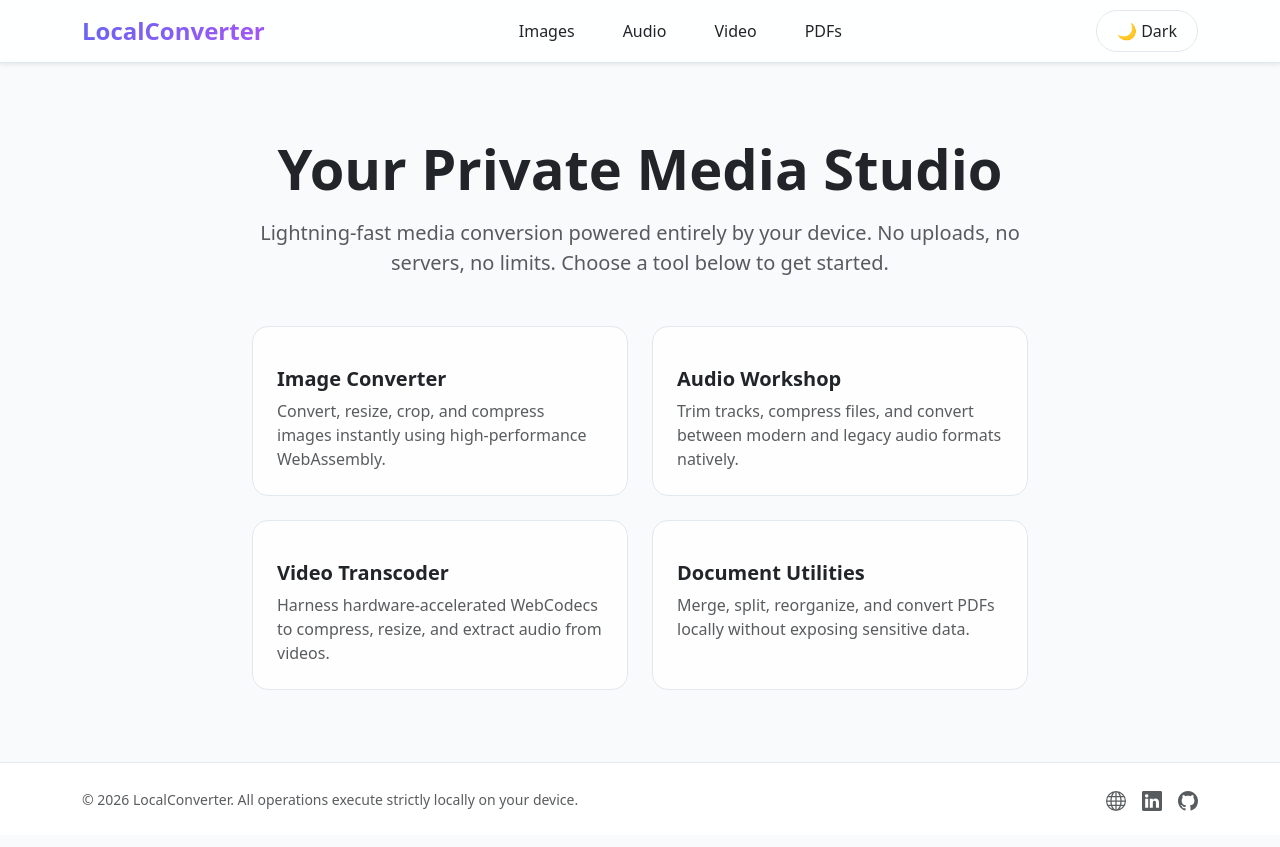
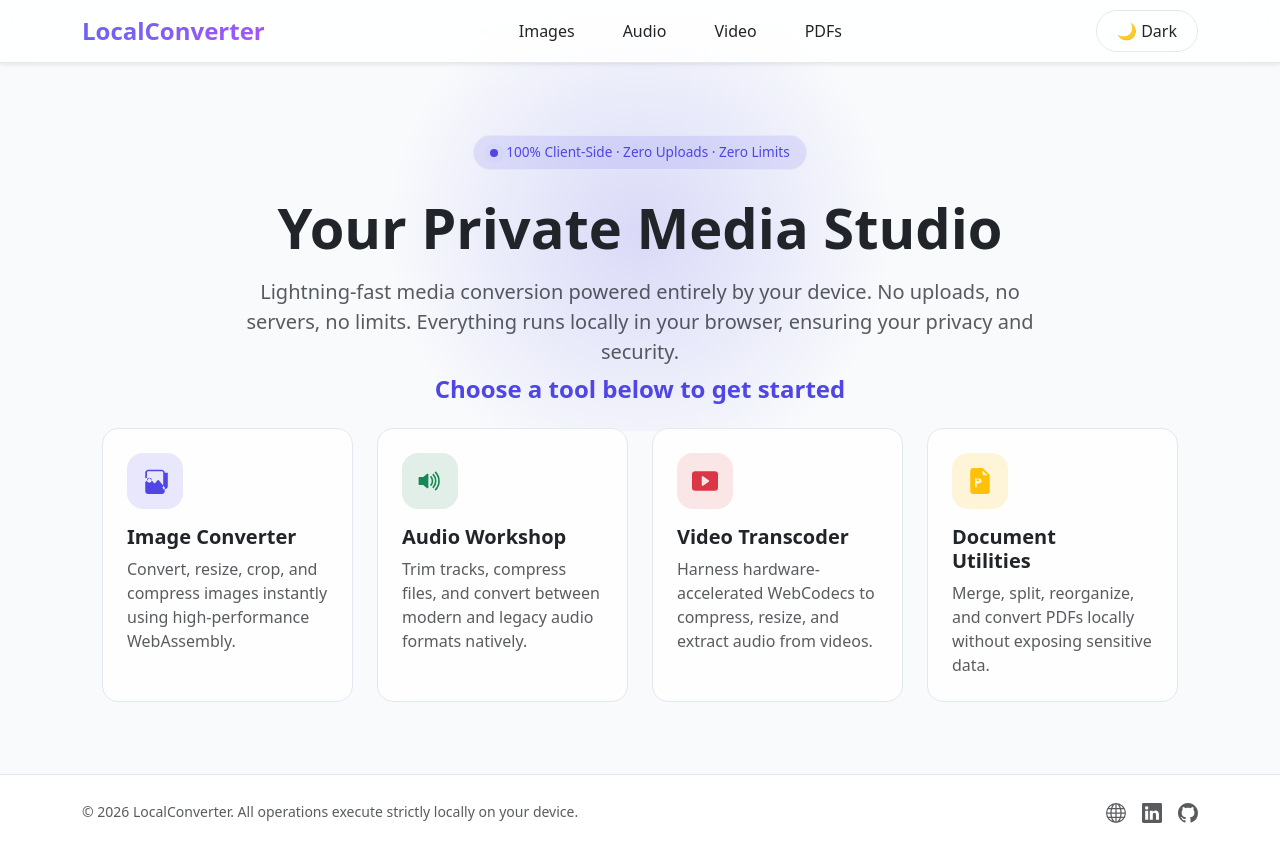
Before and after one commit to FadyTawadrous/ZeroCloud-Studio, an Angular app: page / in a window 1280 px wide. Built offline with nearby package versions, Linux system fonts and the light colour scheme.

Commit message:
Enhance the design

```diff
--- a/src/app/app.css
+++ b/src/app/app.css
@@ -4,8 +4,6 @@
     backdrop-filter: blur(12px);
     -webkit-backdrop-filter: blur(12px); /* For Safari support */
     border-bottom: 1px solid var(--bs-border-color);
-    position: sticky;
-    top: 0;
     z-index: 1030;
 }
 
--- a/src/app/app.ts
+++ b/src/app/app.ts
@@ -14,6 +14,7 @@ export class App implements OnInit {
   private platformId = inject(PLATFORM_ID);
   isDarkMode = false;
   isNavCollapsed = true;
+  protected readonly currentYear = new Date().getFullYear();
 
   ngOnInit() {
     if (isPlatformBrowser(this.platformId)) {
--- a/src/app/features/home.component/home.component.css
+++ b/src/app/features/home.component/home.component.css
@@ -2,19 +2,151 @@
     max-width: 800px;
 }
 
+.max-w-grid {
+    max-width: 1100px;
+}
+
+.cursor-pointer {
+    cursor: pointer;
+}
+
+/* Trust badge above the hero */
+.trust-badge {
+    font-size: 0.85rem;
+    font-weight: 500;
+    padding: 0.4rem 1rem;
+    border-radius: 50rem;
+    background-color: var(--hover-bg);
+    color: var(--accent-color);
+    border: 1px solid var(--bs-border-color);
+}
+
+.pulse-dot {
+    width: 8px;
+    height: 8px;
+    border-radius: 50%;
+    background-color: var(--accent-color);
+    box-shadow: 0 0 0 0 rgba(var(--bs-primary-rgb), 0.6);
+    animation: pulse 2s infinite;
+}
+
+@keyframes pulse {
+    0% {
+        box-shadow: 0 0 0 0 rgba(var(--bs-primary-rgb), 0.5);
+    }
+
+    70% {
+        box-shadow: 0 0 0 6px rgba(var(--bs-primary-rgb), 0);
+    }
+
+    100% {
+        box-shadow: 0 0 0 0 rgba(var(--bs-primary-rgb), 0);
+    }
+}
+
+/* Ambient background glow behind the hero, purely decorative */
+.hero-glow {
+    position: relative;
+    isolation: isolate;
+}
+
+.hero-glow::before {
+    content: "";
+    position: absolute;
+    top: -80px;
+    left: 50%;
+    translate: -50% 0;
+    width: 600px;
+    height: 400px;
+    background: radial-gradient(circle, rgba(var(--bs-primary-rgb), 0.18) 0%, rgba(var(--bs-primary-rgb), 0) 70%);
+    z-index: -1;
+    pointer-events: none;
+}
+
+/* Icon badges: tinted circular backgrounds instead of flat icon color */
+.icon-badge {
+    width: 56px;
+    height: 56px;
+    border-radius: 1rem;
+    display: inline-flex;
+    align-items: center;
+    justify-content: center;
+}
+
+.icon-badge-primary {
+    background-color: rgba(var(--bs-primary-rgb), 0.12);
+    color: var(--bs-primary);
+}
+
+.icon-badge-success {
+    background-color: rgba(var(--bs-success-rgb), 0.12);
+    color: var(--bs-success);
+}
+
+.icon-badge-danger {
+    background-color: rgba(var(--bs-danger-rgb), 0.12);
+    color: var(--bs-danger);
+}
+
+.icon-badge-warning {
+    background-color: rgba(var(--bs-warning-rgb), 0.15);
+    color: var(--bs-warning);
+}
+
+/* Cards */
 .modern-card {
     background-color: var(--nav-bg);
     border: 1px solid var(--bs-border-color);
     border-radius: 1rem;
-    transition: all 0.3s ease;
+    transition: transform 0.25s ease, box-shadow 0.25s ease, border-color 0.25s ease;
+    color: inherit;
 }
 
-.modern-card:hover {
+.modern-card:hover,
+.modern-card:focus-visible {
     transform: translateY(-5px);
     box-shadow: 0 10px 20px rgba(0, 0, 0, 0.05);
     border-color: var(--accent-color);
 }
 
-[data-bs-theme="dark"] .modern-card:hover {
+.modern-card:focus-visible {
+    outline: 2px solid var(--accent-color);
+    outline-offset: 3px;
+}
+
+[data-bs-theme="dark"] .modern-card:hover,
+[data-bs-theme="dark"] .modern-card:focus-visible {
     box-shadow: 0 10px 20px rgba(0, 0, 0, 0.3);
 }
+
+/* Arrow affordance: hidden until hover/focus, slides in from the left */
+.card-arrow {
+    opacity: 0;
+    transform: translateX(-4px);
+    transition: opacity 0.2s ease, transform 0.2s ease;
+    color: var(--accent-color);
+    flex-shrink: 0;
+}
+
+.modern-card:hover .card-arrow,
+.modern-card:focus-visible .card-arrow {
+    opacity: 1;
+    transform: translateX(0);
+}
+
+/* Respect reduced-motion preferences */
+@media (prefers-reduced-motion: reduce) {
+
+    .modern-card,
+    .card-arrow,
+    .pulse-dot {
+        transition: none;
+        animation: none;
+    }
+}
+
+h3 {
+    font-size: 1.5rem;
+    font-weight: 600;
+    color: var(--accent-color);
+}
--- a/src/app/features/home.component/home.component.html
+++ b/src/app/features/home.component/home.component.html
@@ -1,25 +1,42 @@
-<div class="py-4 text-center">
+<div class="py-4 text-center hero-glow">
+    <!-- Trust Badge -->
+    <div class="trust-badge d-inline-flex align-items-center gap-2 mb-4">
+        <span class="pulse-dot"></span>
+        100% Client-Side &middot; Zero Uploads &middot; Zero Limits
+    </div>
+
     <!-- Hero Section -->
     <h1 class="display-4 fw-bold mb-3 text-gradient">Your Private Media Studio</h1>
-    <p class="lead text-muted mb-5 max-w-custom mx-auto">
+    <p class="lead text-muted mb-2 max-w-custom mx-auto">
         Lightning-fast media conversion powered entirely by your device. No uploads, no servers, no limits.
-        Choose a tool below to get started.
+        Everything runs locally in your browser, ensuring your privacy and security.
     </p>
+    <h3 class="fw-bold mb-4 text-gradient">Choose a tool below to get started</h3>
 
     <!-- Navigation Cards Grid -->
-    <div class="row row-cols-1 row-cols-md-2 g-4 max-w-custom mx-auto text-start">
+    <section aria-label="Conversion tools"
+        class="row row-cols-1 row-cols-md-2 row-cols-xl-4 g-4 max-w-grid mx-auto text-start">
 
         <!-- Image Tool Card -->
-        <!-- Image Tool Card -->
         <div class="col">
-            <!-- Changed to <a> tag and added text-decoration-none -->
             <a class="card h-100 modern-card text-decoration-none" routerLink="/images">
-                <div class="card-body p-4 text-body"> <!-- Added text-body to keep text color normal -->
-                    <div class="icon-wrapper mb-3 text-primary">
-                        <!-- SVG omitted for brevity -->
+                <div class="card-body p-4">
+                    <div class="icon-badge icon-badge-primary mb-3">
+                        <svg xmlns="http://www.w3.org/2000/svg" width="26" height="26" fill="currentColor"
+                            viewBox="0 0 16 16" aria-hidden="true">
+                            <path
+                                d="M4.502 9a1.5 1.5 0 1 0 0-3 1.5 1.5 0 0 0 0 3M14 14.125a1.875 1.875 0 0 1-1.875 1.875H3.875A1.875 1.875 0 0 1 2 14.125V8.625c.429-.204.814-.523 1.125-.92l.983-1.253a.5.5 0 0 1 .803-.021l2.454 2.872a.5.5 0 0 0 .762-.008l1.458-1.748a.5.5 0 0 1 .773 0l3.642 4.38v2.198ZM14 2.875c0-1.036-.84-1.875-1.875-1.875H3.875C2.84 1 2 1.84 2 2.875v3.475a4.2 4.2 0 0 1 1.05-.333v-3.14a.875.875 0 0 1 .875-.875h8.25a.875.875 0 0 1 .875.875v8.25a.875.875 0 0 1-.875.875H12.9v1h1.1a1.875 1.875 0 0 0 1.875-1.875V2.875Z" />
+                        </svg>
                     </div>
-                    <h5 class="card-title fw-bold">Image Converter</h5>
-                    <p class="card-text text-muted">Convert, resize, crop, and compress images instantly using
+                    <h5 class="card-title fw-bold d-flex align-items-center justify-content-between">
+                        Image Converter
+                        <svg class="card-arrow" xmlns="http://www.w3.org/2000/svg" width="18" height="18"
+                            fill="currentColor" viewBox="0 0 16 16" aria-hidden="true">
+                            <path fill-rule="evenodd"
+                                d="M4.646 1.646a.5.5 0 0 1 .708 0l6 6a.5.5 0 0 1 0 .708l-6 6a.5.5 0 0 1-.708-.708L10.293 8 4.646 2.354a.5.5 0 0 1 0-.708z" />
+                        </svg>
+                    </h5>
+                    <p class="card-text text-muted mb-0">Convert, resize, crop, and compress images instantly using
                         high-performance WebAssembly.</p>
                 </div>
             </a>
@@ -28,12 +45,28 @@
         <!-- Audio Tool Card -->
         <div class="col">
             <a class="card h-100 modern-card text-decoration-none" routerLink="/audio">
-                <div class="card-body p-4 text-body">
-                    <div class="icon-wrapper mb-3 text-success">
-                        <!-- SVG omitted for brevity -->
+                <div class="card-body p-4">
+                    <div class="icon-badge icon-badge-success mb-3">
+                        <svg xmlns="http://www.w3.org/2000/svg" width="26" height="26" fill="currentColor"
+                            viewBox="0 0 16 16" aria-hidden="true">
+                            <path
+                                d="M11.536 14.01A8.47 8.47 0 0 0 14.026 8a8.47 8.47 0 0 0-2.49-6.01l-.708.707A7.48 7.48 0 0 1 13.025 8c0 2.071-.84 3.946-2.197 5.303l.708.707z" />
+                            <path
+                                d="M10.121 12.596A6.48 6.48 0 0 0 12.025 8a6.48 6.48 0 0 0-1.904-4.596l-.707.707A5.48 5.48 0 0 1 11.025 8a5.48 5.48 0 0 1-1.61 3.89l.706.706z" />
+                            <path
+                                d="M8.707 11.182A4.5 4.5 0 0 0 10.025 8a4.5 4.5 0 0 0-1.318-3.182L8 5.525A3.5 3.5 0 0 1 9.025 8 3.5 3.5 0 0 1 8 10.475l.707.707zM6.717 3.55A.5.5 0 0 1 7 4v8a.5.5 0 0 1-.812.39L3.825 10.5H1.5A.5.5 0 0 1 1 10V6a.5.5 0 0 1 .5-.5h2.325l2.363-1.89a.5.5 0 0 1 .529-.06z" />
+                        </svg>
                     </div>
-                    <h5 class="card-title fw-bold">Audio Workshop</h5>
-                    <p class="card-text text-muted">Trim tracks, compress files, and convert between modern and legacy
+                    <h5 class="card-title fw-bold d-flex align-items-center justify-content-between">
+                        Audio Workshop
+                        <svg class="card-arrow" xmlns="http://www.w3.org/2000/svg" width="18" height="18"
+                            fill="currentColor" viewBox="0 0 16 16" aria-hidden="true">
+                            <path fill-rule="evenodd"
+                                d="M4.646 1.646a.5.5 0 0 1 .708 0l6 6a.5.5 0 0 1 0 .708l-6 6a.5.5 0 0 1-.708-.708L10.293 8 4.646 2.354a.5.5 0 0 1 0-.708z" />
+                        </svg>
+                    </h5>
+                    <p class="card-text text-muted mb-0">Trim tracks, compress files, and convert between modern and
+                        legacy
                         audio formats natively.</p>
                 </div>
             </a>
@@ -42,12 +75,23 @@
         <!-- Video Tool Card -->
         <div class="col">
             <a class="card h-100 modern-card text-decoration-none" routerLink="/video">
-                <div class="card-body p-4 text-body">
-                    <div class="icon-wrapper mb-3 text-danger">
-                        <!-- SVG omitted for brevity -->
+                <div class="card-body p-4">
+                    <div class="icon-badge icon-badge-danger mb-3">
+                        <svg xmlns="http://www.w3.org/2000/svg" width="26" height="26" fill="currentColor"
+                            viewBox="0 0 16 16" aria-hidden="true">
+                            <path
+                                d="M0 12V4a2 2 0 0 1 2-2h12a2 2 0 0 1 2 2v8a2 2 0 0 1-2 2H2a2 2 0 0 1-2-2zm6.79-6.907A.5.5 0 0 0 6 5.5v5a.5.5 0 0 0 .79.407l3.5-2.5a.5.5 0 0 0 0-.814l-3.5-2.5z" />
+                        </svg>
                     </div>
-                    <h5 class="card-title fw-bold">Video Transcoder</h5>
-                    <p class="card-text text-muted">Harness hardware-accelerated WebCodecs to compress, resize, and
+                    <h5 class="card-title fw-bold d-flex align-items-center justify-content-between">
+                        Video Transcoder
+                        <svg class="card-arrow" xmlns="http://www.w3.org/2000/svg" width="18" height="18"
+                            fill="currentColor" viewBox="0 0 16 16" aria-hidden="true">
+                            <path fill-rule="evenodd"
+                                d="M4.646 1.646a.5.5 0 0 1 .708 0l6 6a.5.5 0 0 1 0 .708l-6 6a.5.5 0 0 1-.708-.708L10.293 8 4.646 2.354a.5.5 0 0 1 0-.708z" />
+                        </svg>
+                    </h5>
+                    <p class="card-text text-muted mb-0">Harness hardware-accelerated WebCodecs to compress, resize, and
                         extract audio from videos.</p>
                 </div>
             </a>
@@ -56,16 +100,28 @@
         <!-- PDF Tool Card -->
         <div class="col">
             <a class="card h-100 modern-card text-decoration-none" routerLink="/pdf">
-                <div class="card-body p-4 text-body">
-                    <div class="icon-wrapper mb-3 text-warning">
-                        <!-- SVG omitted for brevity -->
+                <div class="card-body p-4">
+                    <div class="icon-badge icon-badge-warning mb-3">
+                        <svg xmlns="http://www.w3.org/2000/svg" width="26" height="26" fill="currentColor"
+                            viewBox="0 0 16 16" aria-hidden="true">
+                            <path
+                                d="M4 0h5.293A1 1 0 0 1 10 .293L13.707 4a1 1 0 0 1 .293.707V14a2 2 0 0 1-2 2H4a2 2 0 0 1-2-2V2a2 2 0 0 1 2-2zm5.5 1.5v2a1 1 0 0 0 1 1h2l-3-3zM5.5 6a.5.5 0 0 0-.5.5v5a.5.5 0 0 0 1 0v-2h1.5a1.5 1.5 0 0 0 0-3h-2zm1.5 2h-1v-1h1a.5.5 0 0 1 0 1z" />
+                        </svg>
                     </div>
-                    <h5 class="card-title fw-bold">Document Utilities</h5>
-                    <p class="card-text text-muted">Merge, split, reorganize, and convert PDFs locally without
-                        exposing sensitive data.</p>
+                    <h5 class="card-title fw-bold d-flex align-items-center justify-content-between">
+                        Document Utilities
+                        <svg class="card-arrow" xmlns="http://www.w3.org/2000/svg" width="18" height="18"
+                            fill="currentColor" viewBox="0 0 16 16" aria-hidden="true">
+                            <path fill-rule="evenodd"
+                                d="M4.646 1.646a.5.5 0 0 1 .708 0l6 6a.5.5 0 0 1 0 .708l-6 6a.5.5 0 0 1-.708-.708L10.293 8 4.646 2.354a.5.5 0 0 1 0-.708z" />
+                        </svg>
+                    </h5>
+                    <p class="card-text text-muted mb-0">Merge, split, reorganize, and convert PDFs locally without
+                        exposing
+                        sensitive data.</p>
                 </div>
             </a>
         </div>
 
-    </div>
+    </section>
 </div>
--- a/src/index.html
+++ b/src/index.html
@@ -19,7 +19,7 @@
         const theme = saved || (matchMedia('(prefers-color-scheme: dark)').matches ? 'dark' : 'light');
         document.documentElement.setAttribute('data-bs-theme', theme);
       } catch {
-        document.documentElement.setAttribute('data-bs-theme', 'light');
+        document.documentElement.setAttribute('data-bs-theme', 'dark');
       }
     })();
   </script>
```
Also changed, not shown: src/app/app.html (+13 -8 lines).
